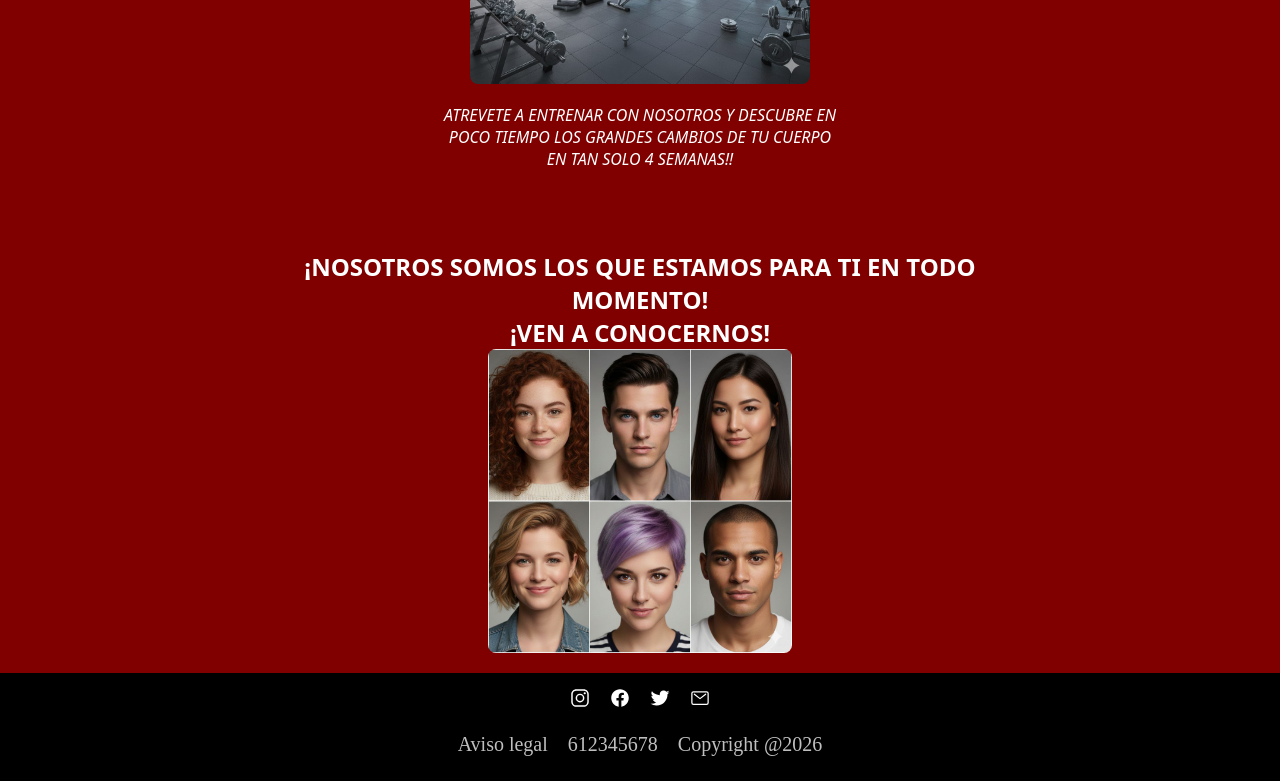
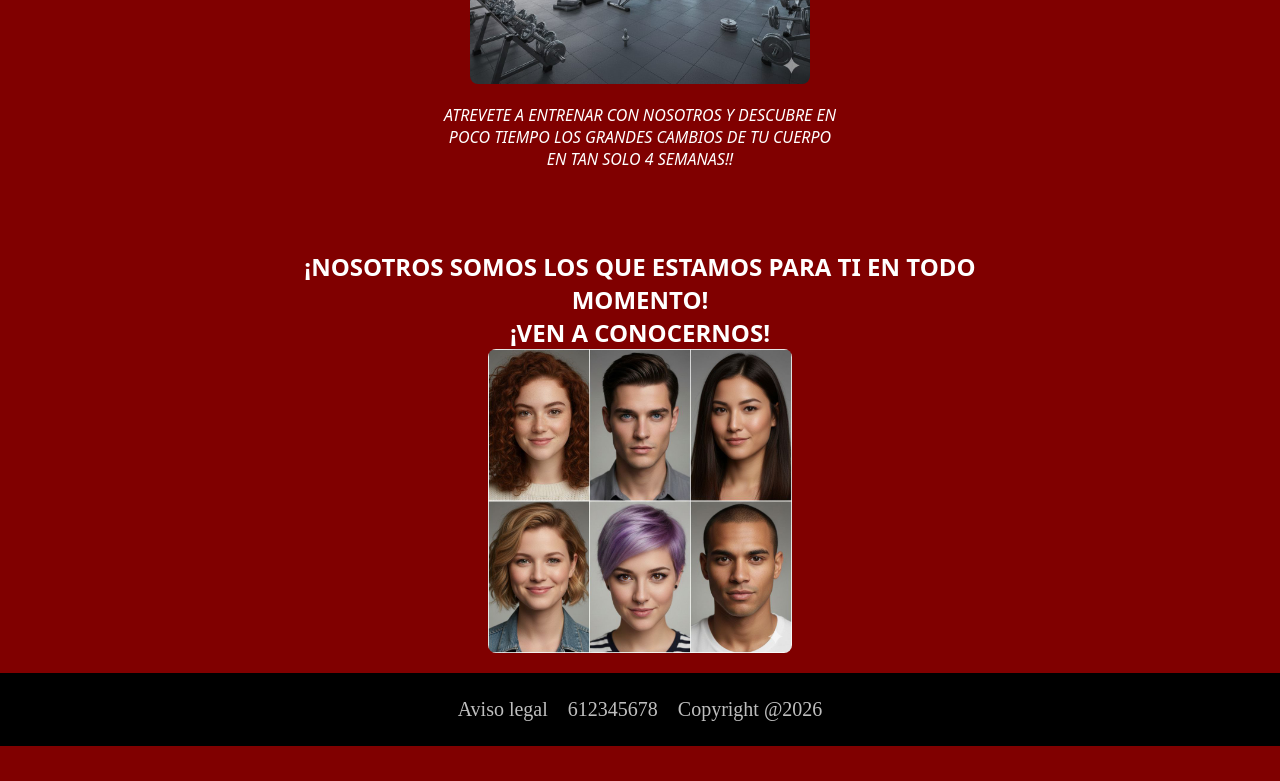
Before and after one commit to Miiriis/Miriam_Lara1_trabajohtml, a plain HTML site: page index.html in a window 1280 px wide. Shown: the part 419-1200 px from the top of the page. After the commit the page ends 1165 px from the top, so only its background shows below. Drawn offline with nearby package versions, Linux system fonts and the light colour scheme.

Commit message:
Update index.html

```diff
--- a/index.html
+++ b/index.html
@@ -52,28 +52,6 @@
     </main>
     </div>
     <footer class="footer">
-        <ul class="social-icon">
-            <li class="icon-elem">
-                <a href="" class="icon">
-                    <ion-icon name="logo-instagram"></ion-icon>
-                </a>
-            </li>
-             <li class="icon-elem">
-                <a href="" class="icon">
-                    <ion-icon name="logo-facebook"></ion-icon>
-                </a>
-            </li>
-             <li class="icon-elem">
-                <a href="" class="icon">
-                    <ion-icon name="logo-twitter"></ion-icon>
-                </a>
-            </li>
-              <li class="icon-elem">
-                <a href="" class="icon">
-                    <ion-icon name="mail-outline"></ion-icon>
-                </a>
-            </li>
-        </ul>
         <ul class="menu">
             <li class="elemento">
                 <a href="" class="menu-icono">Aviso legal</a>
@@ -86,8 +64,6 @@
             </li>
         </ul>
     </footer>
-    <script  type = "module"  src = " https://unpkg.com/ionicons@7.1.0/dist/ionicons/ionicons.esm.js " > </script>
-    <script nomodule src = " https://unpkg.com/ionicons@7.1.0/dist/ionicons/ionicons.js " >   </script>
 </body>
 
 </html>
```
